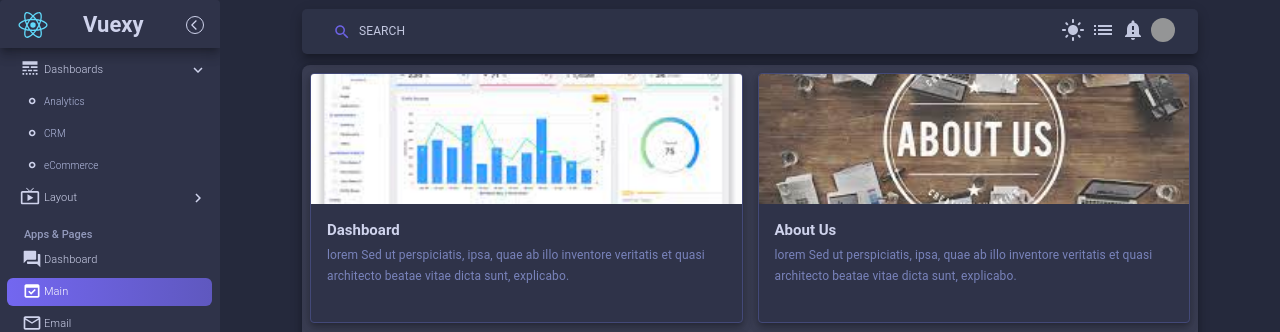
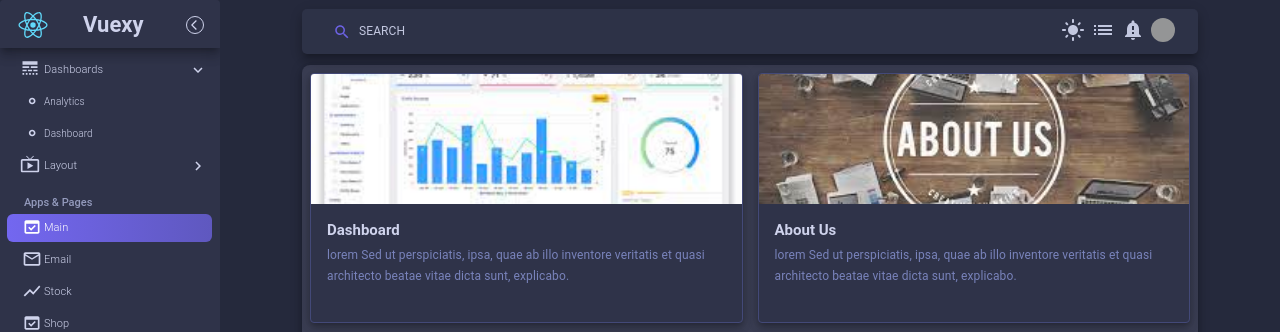
Before and after one commit to aliShab-dev/Vuexy-colon, a Next.js app: page / in a window 1280 px wide. Shown: the top 332 px of the page. Built offline with nearby package versions, Linux system fonts and the light colour scheme; grey boxes are pictures that could not be loaded.

Commit message:
refactored_collapse_component

```diff
--- a/src/component/leftBar/LeftBarLayout.jsx
+++ b/src/component/leftBar/LeftBarLayout.jsx
@@ -24,15 +24,9 @@ import { btnHandler } from "./component/button/ButtonSlicer";
 import { Container, StyledHeader } from "./leftbar";
 
 
-
-/// need spining logo and footer ///
 const apps = [{"id":"","name":"Main","icon":<DomainVerificationIcon color="icon" fontSize="small"/>},{"id":"app/email","name":"Email","icon":<MailOutlineIcon color="icon" fontSize="small"/>},{"id":"app/stock","name":"Stock","icon":<ShowChartIcon color="icon" fontSize="small" />},{"id":"app/shop","name":"Shop","icon":<DomainVerificationIcon color="icon" fontSize="small"/>},{"id":"app/movie","name":"Movie","icon":<LiveTvIcon color="icon" fontSize="small" />},{"id":"app/chat","name":"Chat","icon":<ForumIcon color="icon" fontSize="small" />},{"id":"app/crypto","name":"Crypto","icon":<CurrencyBitcoinIcon color="icon" fontSize="small" />}]
 
-const dummy = {
-  id: 'dashboard',
-  name: 'Dashboard',
-  icon: <ForumIcon color="icon" fontSize="small" />
-}
+
 
 const accordian = [
   {
@@ -43,18 +37,17 @@ const accordian = [
     collapse: [
       {
         id:1,
-        name: 'Analytics'
+        name: 'Analytics',
+        to: 'analytics'
       },
       {
         id:2,
-        name: 'CRM'
-      },
-      {
-        id:3,
-        name: 'eCommerce'
+        name: 'Dashboard',
+        to: 'dashboard'
       },
     ]
   },
+
   {
     accordian: {
       name: 'Layout',
@@ -63,27 +56,28 @@ const accordian = [
     collapse: [
       {
         id:1,
-        name: 'Collapsed Menu'
+        name: 'Collapsed Menu',
+        to: 'collapsed-menu'
       },
       {
         id:2,
-        name: 'Content Navbar'
+        name: 'Content Navbar',
+        to: 'content-navbar'
       },
       {
         id:3,
-        name: 'Without Menu'
+        name: 'Without Menu',
+        to: 'without-menu'
       },
       {
         id:4,
-        name: 'Without Navbar'
+        name: 'Without Side-Bar',
+        to: 'without-side-bar'
       },
       {
         id:5,
-        name: 'Container'
-      },
-      {
-        id:6,
-        name: 'Fluid'
+        name: 'Container',
+        to: 'container'
       },
     ]
   },
@@ -95,11 +89,13 @@ const accordian = [
     collapse: [
       {
         id:1,
-        name: 'Table'
+        name: 'Table',
+        to: '/'
       },
       {
         id:2,
-        name: 'MUI Icons'
+        name: 'MUI Icons',
+        to: '/'
       },
     ]
   },
@@ -111,11 +107,13 @@ const accordian = [
     collapse: [
       {
         id:1,
-        name: 'Media Player'
+        name: 'Media Player',
+        to: '/'
       },
       {
         id:2,
-        name: 'BLock UI'
+        name: 'BLock UI',
+        to: '/'
       },
     ]
   },
@@ -127,11 +125,13 @@ const accordian = [
     collapse: [
       {
         id:1,
-        name: 'Media Player'
+        name: 'Media Player',
+        to: '/'
       },
       {
         id:2,
-        name: 'BLock UI'
+        name: 'BLock UI',
+        to: '/'
       },
     ]
   },
@@ -301,14 +301,7 @@ export const LeftBarLayout = () => {
                   }
 
               </ListSubheader>
-              }
-            >
-
-            <Button
-             item={dummy}
-             LeftDis={LeftDis}
-             show={ShowMinModal? 'open' : LeftDis}
-             />
+              }>
 
               {
               apps.map(app => (
--- a/src/component/leftBar/component/accrodian & collapse/Collapse.jsx
+++ b/src/component/leftBar/component/accrodian & collapse/Collapse.jsx
@@ -1,12 +1,17 @@
 import { Icon, Collapse, List, Typography } from '@mui/material'
 import React from 'react'
-import { useSelector } from 'react-redux'
+import { useDispatch, useSelector } from 'react-redux'
 import HdrStrongIcon from '@mui/icons-material/HdrStrong';
 import { StyledListItemButton } from '../../leftbar';
+import Link from 'next/link';
+import { btnHandler } from '../button/ButtonSlicer';
 
-export const CollapseComponent = ({index, items, }) => {
+export const CollapseComponent = ({index, items }) => {
+  const dispatch = useDispatch()
   const selectedIndex = useSelector(state => (state.AccordianSlicer.selectedIndex))
   const open = useSelector(state => (state.AccordianSlicer.isOpen))
+  const selectedBtn = useSelector(state => (state.ButtonSlicer.selectedBtn))
+
 
   return (
     <Collapse
@@ -22,17 +27,21 @@ export const CollapseComponent = ({index, items, }) => {
        >
         {
         items.map(item => (
+          <Link
+            key={`${item.name} ${index}`}
+            href={item.to}>
 
             <StyledListItemButton
-              key={`${item.name} ${index}`}
+              selected={item.to === selectedBtn}
+              onClick={() => dispatch(btnHandler(item.to))}
               sx={{ pl: 4 }}
               >
 
               <Icon
-               sx={{width: 8,
-                marginLeft: 1,
-                marginRight: 1
-                }}
+                sx={{width: 8,
+                  marginLeft: 1,
+                  marginRight: 1
+                  }}
                >
 
                 <HdrStrongIcon
@@ -45,7 +54,7 @@ export const CollapseComponent = ({index, items, }) => {
               <Typography
                 variant='subtitle1'
                 component='span'
-                color='text.primary'
+                color={item.to === selectedBtn? 'white' : 'text.icon'}
                 fontSize={10}
                 fontWeight={300}
               >
@@ -55,6 +64,7 @@ export const CollapseComponent = ({index, items, }) => {
               </Typography>
 
             </StyledListItemButton>
+          </Link>
 
         ))
         }
--- a/src/component/leftBar/component/button/Button.jsx
+++ b/src/component/leftBar/component/button/Button.jsx
@@ -7,7 +7,6 @@ import { btnHandler } from './ButtonSlicer'
 
 
 export const Button = ({item, show,}) => {
-
   const dispatch = useDispatch()
   const selectedBtn = useSelector(state => (state.ButtonSlicer.selectedBtn))
 
```
Lines whose indentation alone changed are shown as unchanged.
